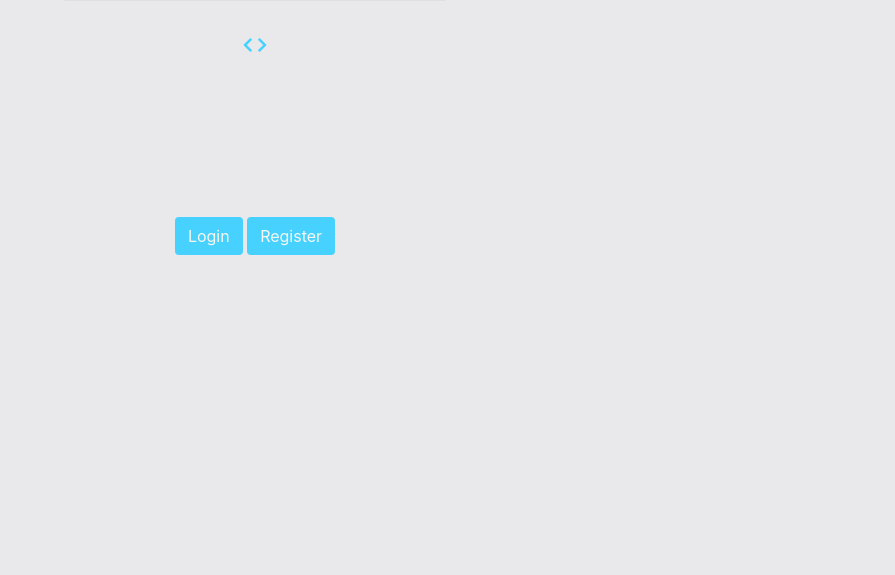
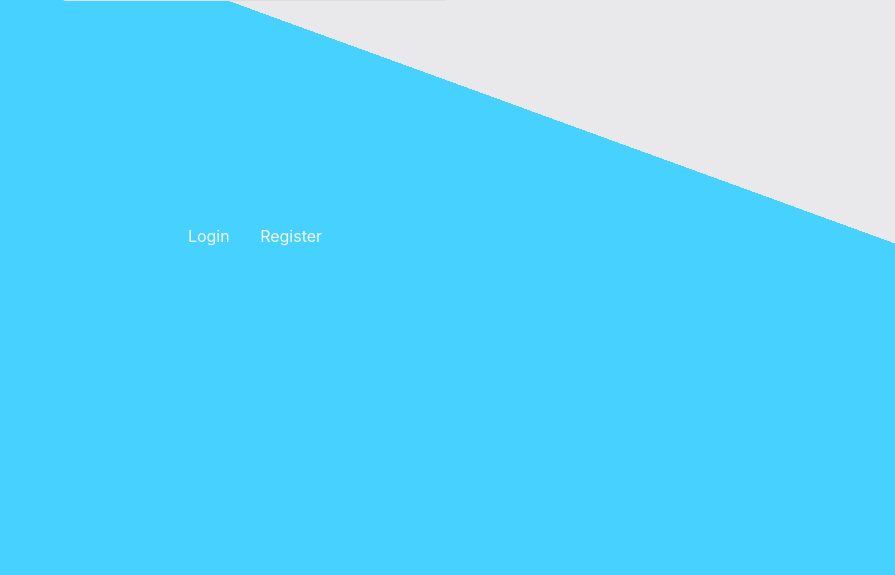
Before and after one commit to kwolosonovich/smitty, a Flask app: page / in a window 1280 px wide. Shown: the part 869-1444 px from the top of the page, without its empty margins (385-1280 px from the left). Run offline with Flask 2, Linux system fonts and the light colour scheme; data that the repository does not hold is empty; some libraries are stand-ins or nearby versions.

Commit message:
updated style

```diff
--- a/static/styles.css
+++ b/static/styles.css
@@ -2,11 +2,11 @@
     padding: 2rem;
 }
 
-/* .main {
+.main {
     background-color: #E9E9EC;
     background-image: -webkit-linear-gradient(70deg, #47D1FF 50%, #E9E9EC 50%);
     min-height: 1100px;
-} */
+}
 
 /* .nav-style {
     background-color: #E9E9EC;
```
